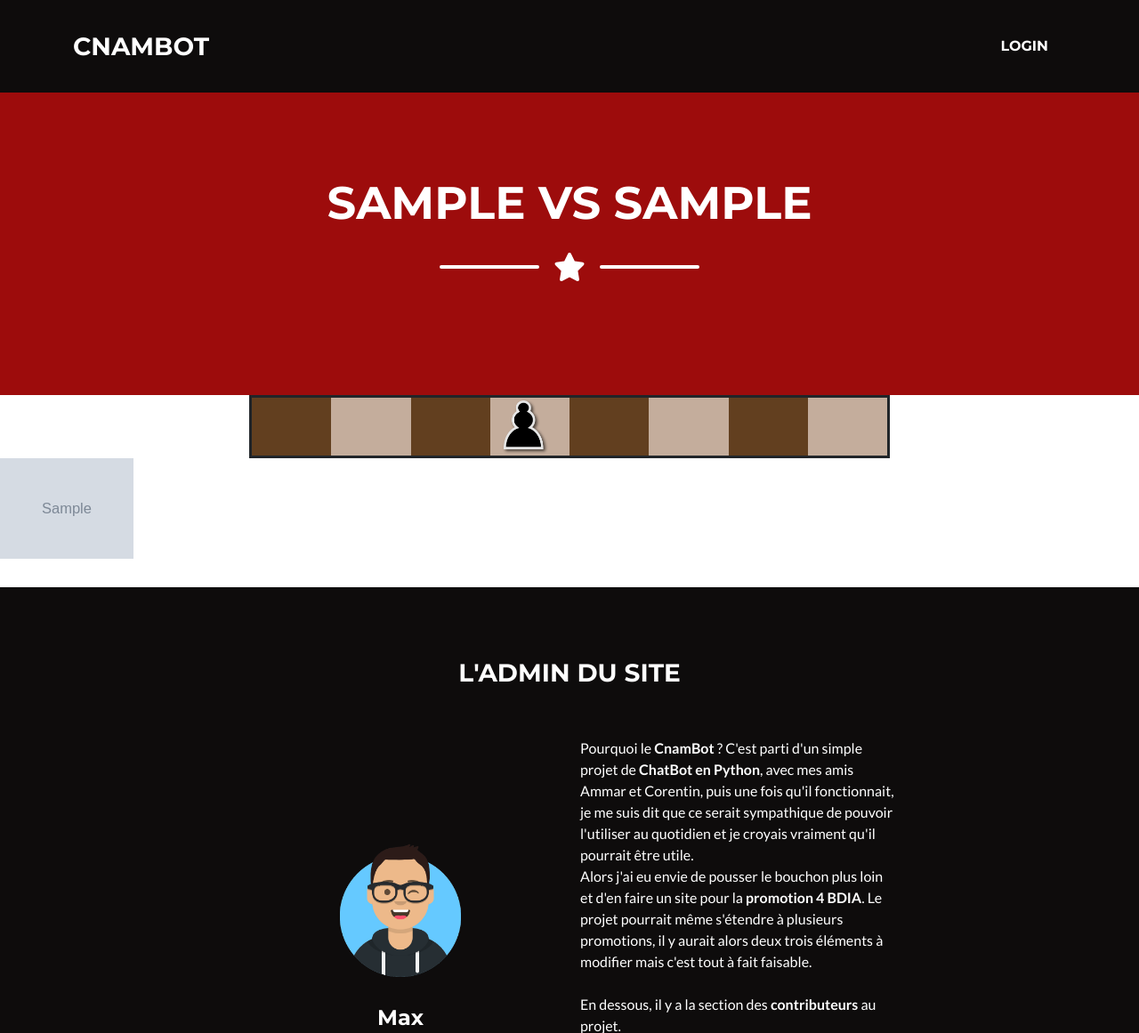
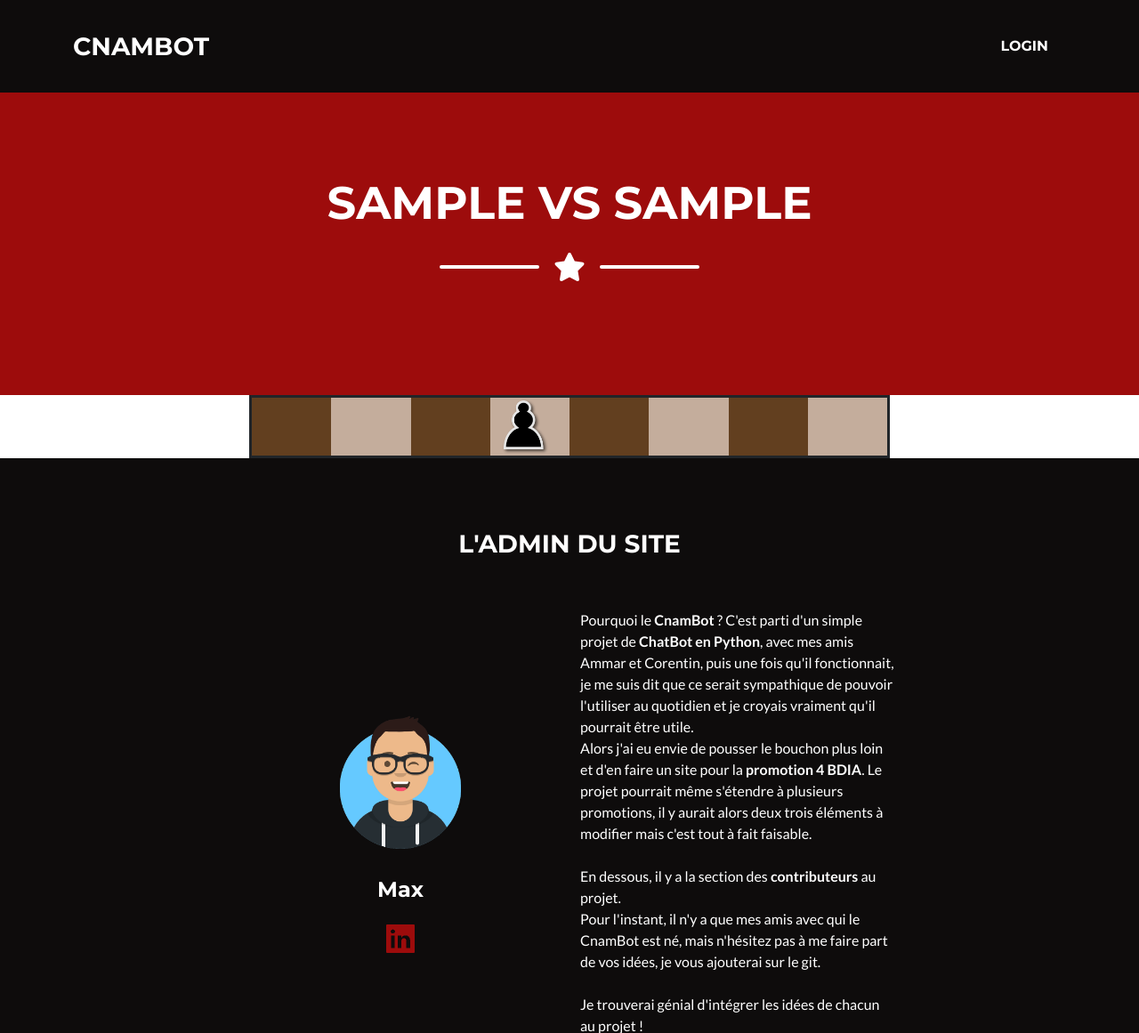
Before and after one commit to mx79/nambot, a Flask app: template templates/chess_game.html in a window 1280 px wide. Shown: the top 1161 px of the page at 89% size. Run offline with Flask 2, Linux system fonts and the light colour scheme; the template is opened without the code that fills it: most values are stand-ins (such as "Sample title", 1, 10 or a date in 2020); grey boxes marked "Sample" are stand-in pictures; parts of the project's set-up code (start-up, migrations or seed data) failed here and were passed over; some libraries are stand-ins or nearby versions.

Commit message:
chess patch

```diff
--- a/templates/chess_game.html
+++ b/templates/chess_game.html
@@ -410,15 +410,6 @@
 {% block page_desc %}{% endblock %}
 
 {% block content %}
-    {% if (session.get("username") != receiver_username and (sender_color == "black" or session.get("sender_color") == "black")) or (session.get("username") == receiver_username and receiver_color == "black") %}
-        {% if sender_avatar %}
-            <img class="avatar" src="{{ sender_avatar }}"
-                 alt="avatar-{{ sender_avatar }}"/>
-        {% else %}
-            <img class="avatar" src="{{ url_for('static', filename='./assets/img/avatar.png') }}"
-                 alt="avatar-{{ sender_avatar }}"/>
-        {% endif %}
-    {% endif %}
     <section id="chess-area">
         <div class="container border border-dark border-3"
              style="max-width: 720px;max-height: 720px" id="chess-container">
@@ -1099,13 +1090,6 @@
             {% endif %}
         </div>
     </section>
-    {% if receiver_avatar %}
-        <img class="avatar" src="{{ receiver_avatar }}"
-             alt="avatar-{{ receiver_username }}"/>
-    {% else %}
-        <img class="avatar" src="{{ url_for('static', filename='./assets/img/avatar.png') }}"
-             alt="avatar-{{ receiver_username }}"/>
-    {% endif %}
     <!-- Modal -->
     <div class="modal fade" id="promotionModal" tabindex="-1" role="dialog"
          aria-labelledby="promotionModal" aria-hidden="true">
```
